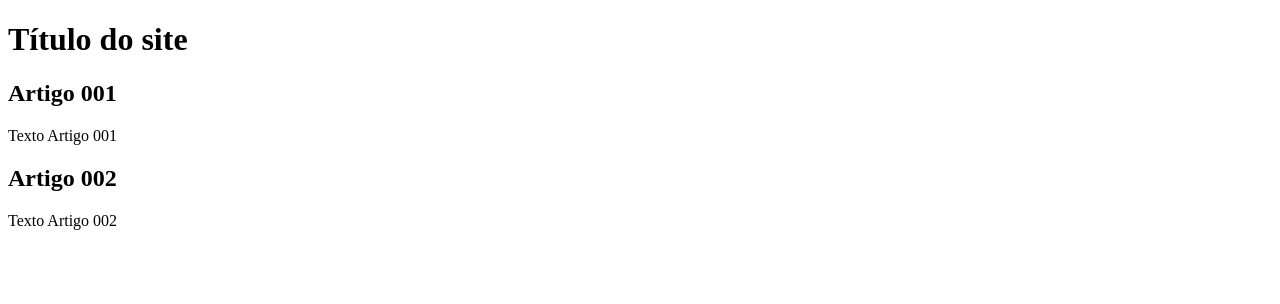
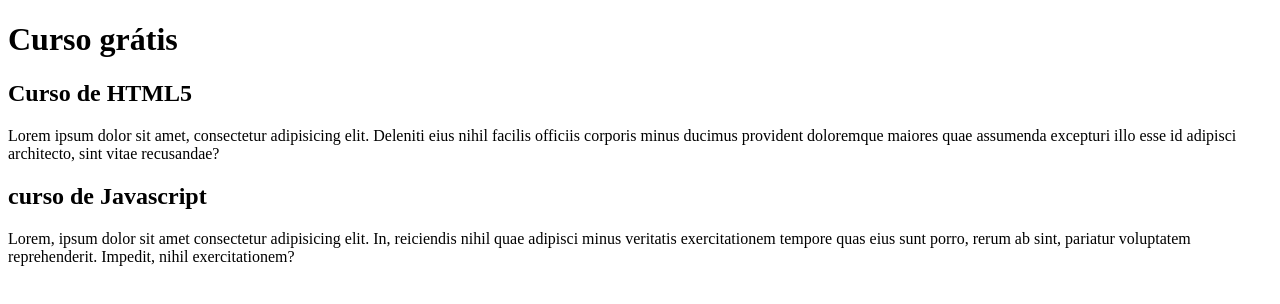
Before and after one commit to vitteTestes/projeto-site, a plain HTML site: page index.html in a window 1280 px wide. Drawn offline with Linux system fonts and the light colour scheme.

Commit message:
comecei a escrever o conteúdo

```diff
--- a/index.html
+++ b/index.html
@@ -8,15 +8,15 @@
 <body>
     <main>
         <header>
-            <h1>Título do site</h1>
+            <h1>Curso grátis</h1>
         </header>
         <article>
-            <h2>Artigo 001</h2>
-            <p>Texto Artigo 001</p>
+            <h2>Curso de HTML5</h2>
+            <p>Lorem ipsum dolor sit amet, consectetur adipisicing elit. Deleniti eius nihil facilis officiis corporis minus ducimus provident doloremque maiores quae assumenda excepturi illo esse id adipisci architecto, sint vitae recusandae?</p>
         </article>
         <article>
-            <h2>Artigo 002</h2>
-            <p>Texto Artigo 002</p>
+            <h2>curso de Javascript</h2>
+            <p>Lorem, ipsum dolor sit amet consectetur adipisicing elit. In, reiciendis nihil quae adipisci minus veritatis exercitationem tempore quas eius sunt porro, rerum ab sint, pariatur voluptatem reprehenderit. Impedit, nihil exercitationem?</p>
         </article>
     </main>
 </body>
```
